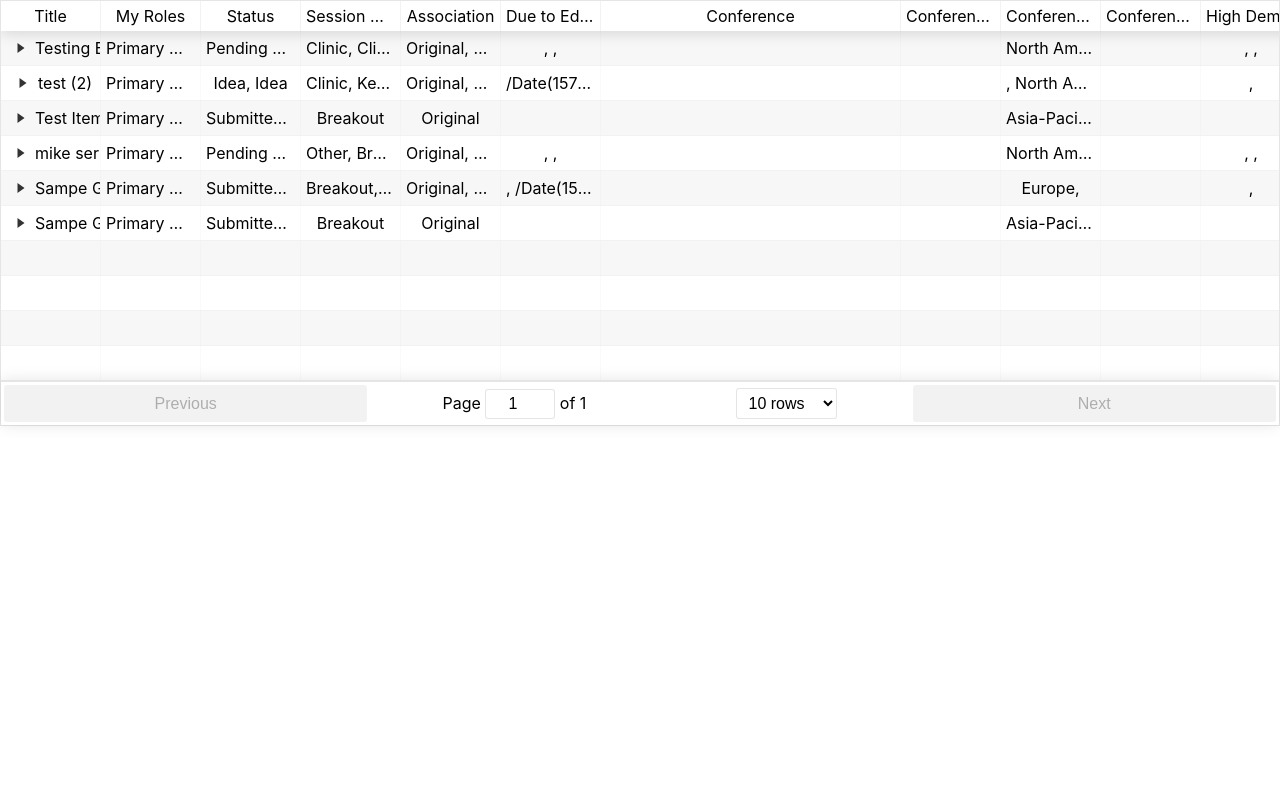
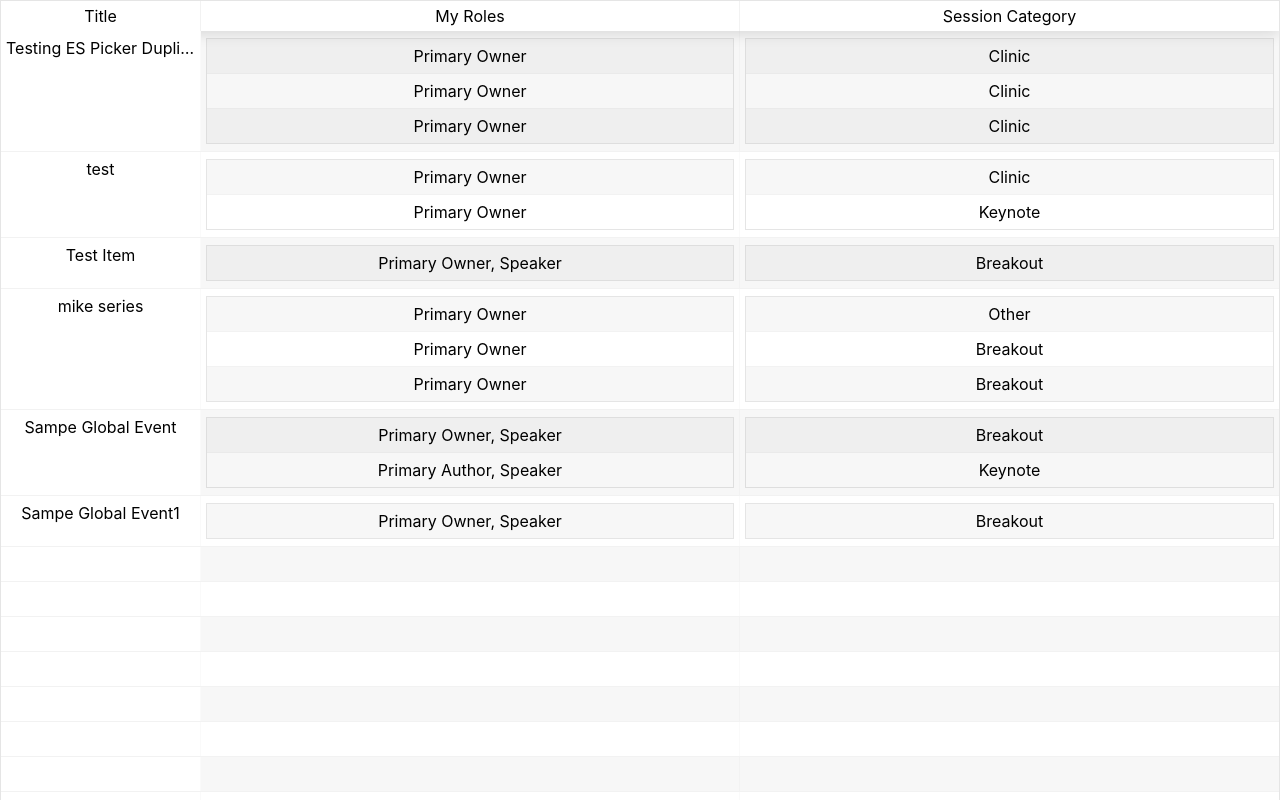
Before and after one commit to jitendersingh2/react-table-layout, a React (Create React App) app: page / in a window 1280 px wide. Shown: the top 800 px of the page. Built offline with nearby package versions, Linux system fonts and the light colour scheme.

Commit message:
inner table implementation

```diff
--- a/package.json
+++ b/package.json
@@ -8,6 +8,7 @@
     "@types/react": "16.9.13",
     "@types/react-dom": "16.9.4",
     "@types/react-table": "^6.8.5",
+    "moment": "^2.24.0",
     "react": "^16.12.0",
     "react-dom": "^16.12.0",
     "react-scripts": "3.2.0",
--- /dev/null
+++ b/src/table/EventTable.css
@@ -0,0 +1,7 @@
+.ReactTable .title-cell {
+  background: white!important;
+}
+
+.ReactTable .auth-role-header {
+  display: none;
+}
--- a/src/table/EventTable.tsx
+++ b/src/table/EventTable.tsx
@@ -3,6 +3,7 @@ import React from 'react';
 import ReactTable from "react-table";
 import moment from 'moment';
 import "react-table/react-table.css";
+import "./EventTable.css";
 
 const data = [
   {
@@ -380,75 +381,149 @@ const data = [
 ];
 
 class EventTable extends React.Component {
-  getColumns() {
+  getColumns(rowsMap: any) {
     return [
       {
         Header: "Title",
         accessor: "Title",
-        Cell: (props: any) => <span>{props.value}</span>,
-        maxWidth: 200
+        Cell: (props: any) => props.value !== "" ? <span>{props.value}</span> : null,
+        maxWidth: 200,
+        className: 'title-cell'
       },
       {
         Header: "My Roles",
-        accessor: "AuthorRole"
-      },
-      {
-        Header: "Status",
-        accessor: "StatusText",
-        id: "status"
+        accessor: "AuthorRole",
+        Cell: (props: any) => {
+          console.log("rowmap- ", rowsMap, props);
+          return (
+            <ReactTable
+              data={rowsMap[props.original.Title].map((val: any) => ({AuthorRole: val.AuthorRole}))}
+              columns={[{
+                  Header: "",
+                  headerClassName: "auth-role-header",
+                  accessor: "AuthorRole"
+              }]}
+              showPagination={false}
+              minRows={rowsMap[props.original.Title].length}
+            />
+          );
+        }
       },
       {
         Header: "Session Category",
         accessor: "SessionCategory",
-        id: "SessionCategory"
+        Cell: (props: any) => {
+          console.log("rowmap- ", rowsMap, props);
+          return (
+            <ReactTable
+              data={rowsMap[props.original.Title].map((val: any) => ({SessionCategory: val.SessionCategory}))}
+              columns={[{
+                  Header: "",
+                  headerClassName: "auth-role-header",
+                  accessor: "SessionCategory"
+              }]}
+              showPagination={false}
+              minRows={rowsMap[props.original.Title].length}
+            />
+          );
+        }
       },
-      {
-        Header: "Association",
-        accessor: "Relationship"
-      },
-      {
-        Header: "Due to Editing",
-        accessor: "DueToEditingDate",
-        Cell: (props: any) => (props.value && props.value != 'NULL' ? moment.unix(props.value.substr(6, 10)).format('DD MMM YYYY') : '')
-      },
-      {
-        Header: "Conference",
-        accessor: "ConferenceName",
-        width: 300
-      },
-      {
-        Header: "Conference Series",
-        accessor: "ConferenceSeries"
-      },
-      {
-        Header: "Conference Region",
-        accessor: "Region"
-      },
-      {
-        Header: "Conference Start Date",
-        id: 'date',
-        accessor: "ConferenceStartDate",
-        Cell: (props: any) => (props.value ? moment.unix(props.value.substr(6, 10)).format('DD MMM YYYY') : '')
-      },
-      {
-        Header: "High Demand Presentation Library",
-        accessor: "Series"
-      }
+      // {
+      //   Header: "Status",
+      //   accessor: "StatusText",
+      //   id: "status"
+      // },
+      // {
+      //   Header: "Session Category",
+      //   accessor: "SessionCategory",
+      //   id: "SessionCategory"
+      // },
+      // {
+      //   Header: "Association",
+      //   accessor: "Relationship"
+      // },
+      // {
+      //   Header: "Due to Editing",
+      //   accessor: "DueToEditingDate",
+      //   Cell: (props: any) => (props.value && props.value != 'NULL' ? moment.unix(props.value.substr(6, 10)).format('DD MMM YYYY') : '')
+      // },
+      // {
+      //   Header: "Conference",
+      //   accessor: "ConferenceName",
+      //   width: 300
+      // },
+      // {
+      //   Header: "Conference Series",
+      //   accessor: "ConferenceSeries"
+      // },
+      // {
+      //   Header: "Conference Region",
+      //   accessor: "Region"
+      // },
+      // {
+      //   Header: "Conference Start Date",
+      //   id: 'date',
+      //   accessor: "ConferenceStartDate",
+      //   Cell: (props: any) => (props.value ? moment.unix(props.value.substr(6, 10)).format('DD MMM YYYY') : '')
+      // },
+      // {
+      //   Header: "High Demand Presentation Library",
+      //   accessor: "Series"
+      // }
     ];
   }
 
   defaultExpandedRows = () => data.map(_ => true);
 
+  getRowsByTitle = (data: any) => {
+    const result: any = {};
+    data.forEach((row: any, idx: number, A: Array<any>) => {
+      if (!result[row.Title]) {
+        result[row.Title] = [];
+      }
+      result[row.Title].push(row);
+    });
+
+    return result;
+  }
+
+  getRowsCountByTitle = (data: any) => {
+    const result: any = {};
+    data.forEach((row: any, idx: number, A: Array<any>) => {
+      result[row.Title] =+ (result[row.Title] || 0) + 1;
+    });
+
+    return result;
+  }
+
+  groupData = (data: any) => {
+    const titlesMap = this.getRowsCountByTitle(data);
+    const valueIndexes: any = [];
+    data.forEach((row: any, idx: number) => {
+      if (titlesMap[row.Title]) {
+        valueIndexes.push(idx + Math.floor(titlesMap[row.Title] / 2));
+        titlesMap[row.Title] = null;
+      }
+    });
+
+    return data.map((row: any, idx: number) => {
+      if (valueIndexes.indexOf(idx) === -1) {
+        row.Title = "";
+      }
+
+      return row;
+    });
+  }
+
   render() {
     return (
       <div>
         <ReactTable
-          data={data}
-          columns={this.getColumns()}
-          defaultPageSize={10}
+          data={Object.keys(this.getRowsByTitle(data)).map((val: any) => ({ Title: val }))}
+          columns={this.getColumns(this.getRowsByTitle(data))}
+          defaultPageSize={20}
           defaultExpanded={this.defaultExpandedRows()}
           className="-striped -highlight"
-          pivotBy={["Title"]}
         />
       </div>
     );
```
Also changed, not shown: 1 other file (tests, documents, lock files or other folders).
